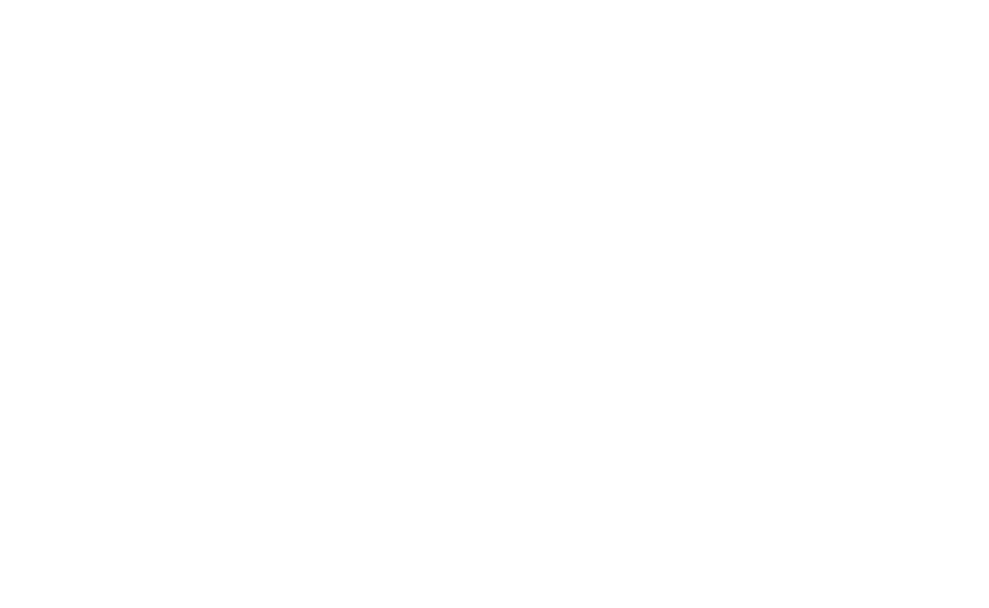
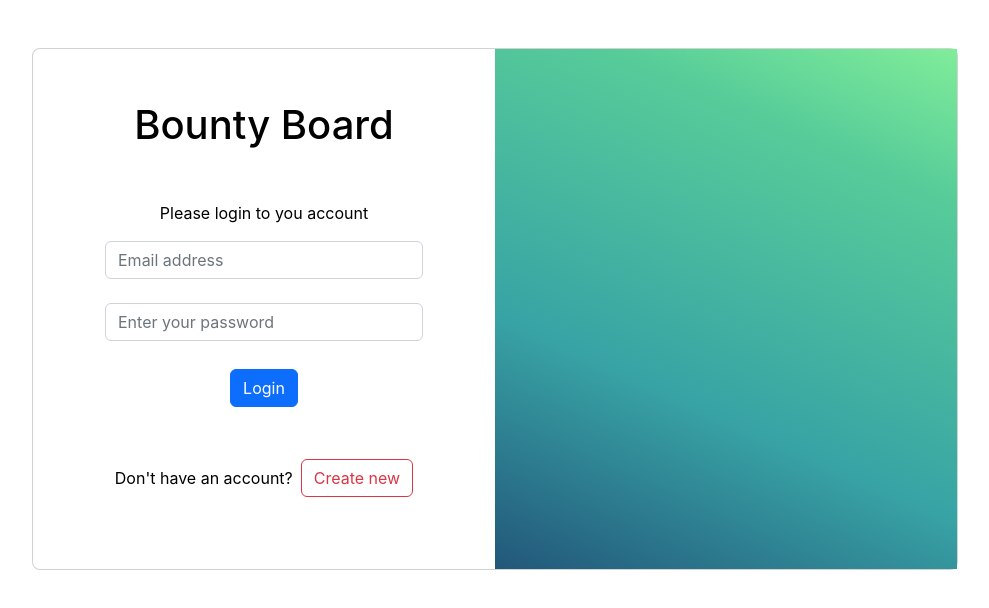
Before and after one commit to A-Corn/Bounty-Board, a React (Create React App) app in the folder client/: page /login in a window 1280 px wide. Before the commit this address had no page. Shown: the top 608 px of the page, without its empty margins (145-1134 px from the left). Built offline with nearby package versions, Linux system fonts and the light colour scheme.

Commit message:
Added only styling to login form

```diff
--- a/client/src/App.js
+++ b/client/src/App.js
@@ -1,6 +1,7 @@
 import { BrowserRouter, Route, Routes } from "react-router-dom";
 import './App.css';
 import LandingPage from "./components/LandingPage";
+import Login from "./components/Login";
 
 function App() {
   return (
@@ -8,6 +9,7 @@
       <BrowserRouter>
         <Routes>
           <Route path="/" element={<LandingPage />}/>
+          <Route path="/login" element={<Login />}/>
         </Routes>
       </BrowserRouter>
     </div>
--- /dev/null
+++ b/client/src/components/Login.js
@@ -0,0 +1,46 @@
+import React from 'react'
+
+const Login = () => {
+    return (
+        <div className='container py-5 h-100'>
+            <div className='row d-flex justify-content-center align-items-center h-100'>
+                <div className='col-xl-10'>
+                    <div className='card rounded-3 text-black'>
+                        <div className='row g-0'>
+                            <div className='col-lg-6'>
+                                <div className='card-body p-md-5 mx-md-4'>
+                                    <h1 className='mt-1 mb-5 pb-1'> Bounty Board</h1>
+                                    <form>
+                                        <p> Please login to you account </p>
+                                        <div className='form-outline mb-4'>
+                                            <input type="email" id="form2Example11" class="form-control"
+                                                placeholder="Email address" />
+                                        </div>
+                                        <div class="form-outline mb-4">
+                                            <input type="password" id="form2Example22" class="form-control"
+                                                placeholder="Enter your password"  />
+                                        </div>
+                                        <div class="text-center pt-1 mb-5 pb-1">
+                                            <button className="btn btn-primary" type="button">Login</button>
+                                        </div>
+                                        <div class="d-flex align-items-center justify-content-center pb-4">
+                                            <p class="mb-0 me-2">Don't have an account?</p>
+                                            <button type="button" class="btn btn-outline-danger">Create new</button>
+                                        </div>
+                                    </form>
+                                </div>
+
+                            </div>
+                            <div className='col-lg-6 d-flex align-items-center' style={{ background: "linear-gradient(24deg, rgba(34, 87, 122, 1) 0%, rgba(56, 163, 165, 1) 35%, rgba(87, 204, 153, 1) 79%, rgba(128, 237, 153, 1) 100%)" }}>
+
+                            </div>
+                        </div>
+                    </div>
+                </div>
+
+            </div>
+    </div>
+    )
+}
+
+export default Login;
```
